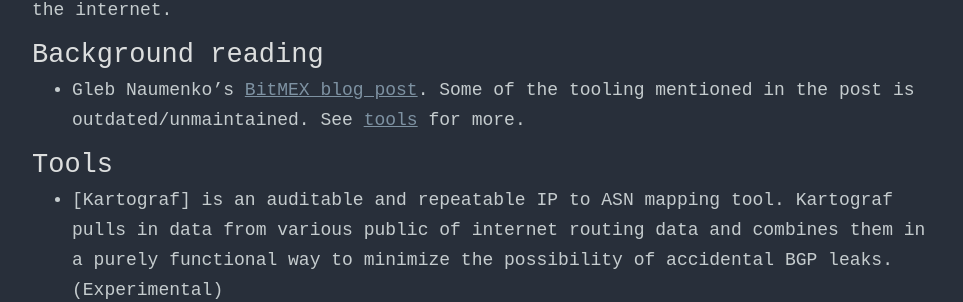
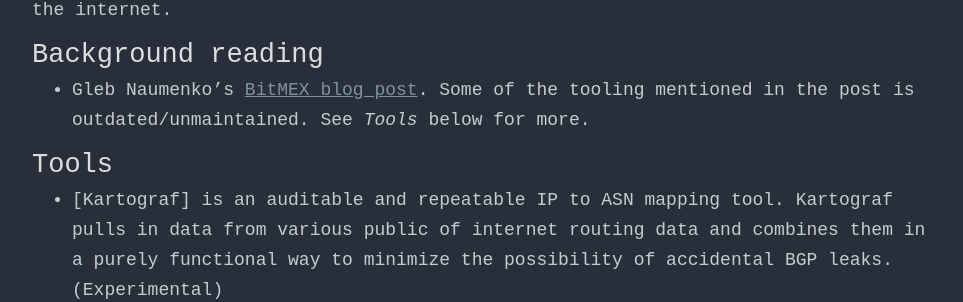
Before and after one commit to dunxen/asmap.dev, a Jekyll site: the page built from index.md, in a window 1280 px wide. Shown: the part 450-752 px from the top of the page, without its empty margins (158-1121 px from the left). Built offline with Jekyll 4.4.1, drawn with Linux system fonts in a browser that asks for light colours.

Commit message:
Remove tools header link

```diff
--- a/index.md
+++ b/index.md
@@ -11,7 +11,7 @@ mitigation against the Erebus attack, an eclipse attack where the attacker spoof
 
 ## Background reading
 
-  * Gleb Naumenko's [BitMEX blog post]. Some of the tooling mentioned in the post is outdated/unmaintained. See [tools](##Tools) for more.
+  * Gleb Naumenko's [BitMEX blog post]. Some of the tooling mentioned in the post is outdated/unmaintained. See _Tools_ below for more.
 
 ## Tools
 
```
